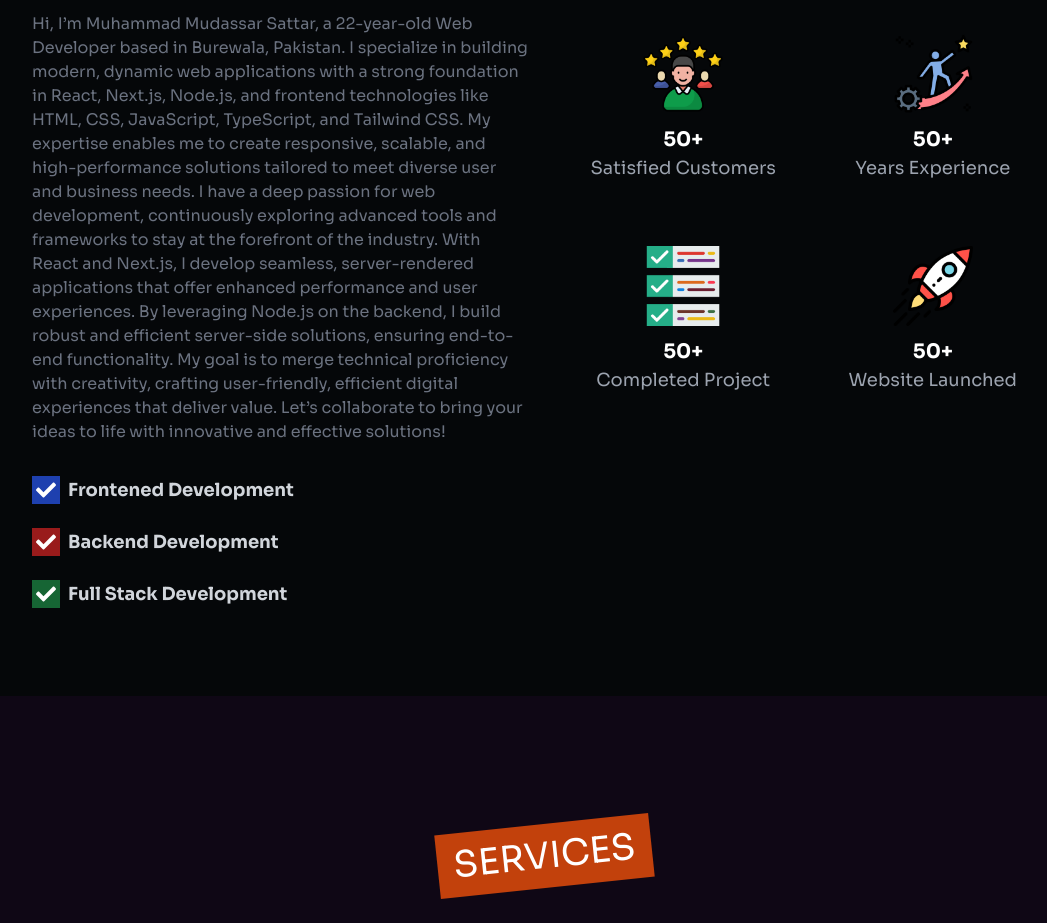
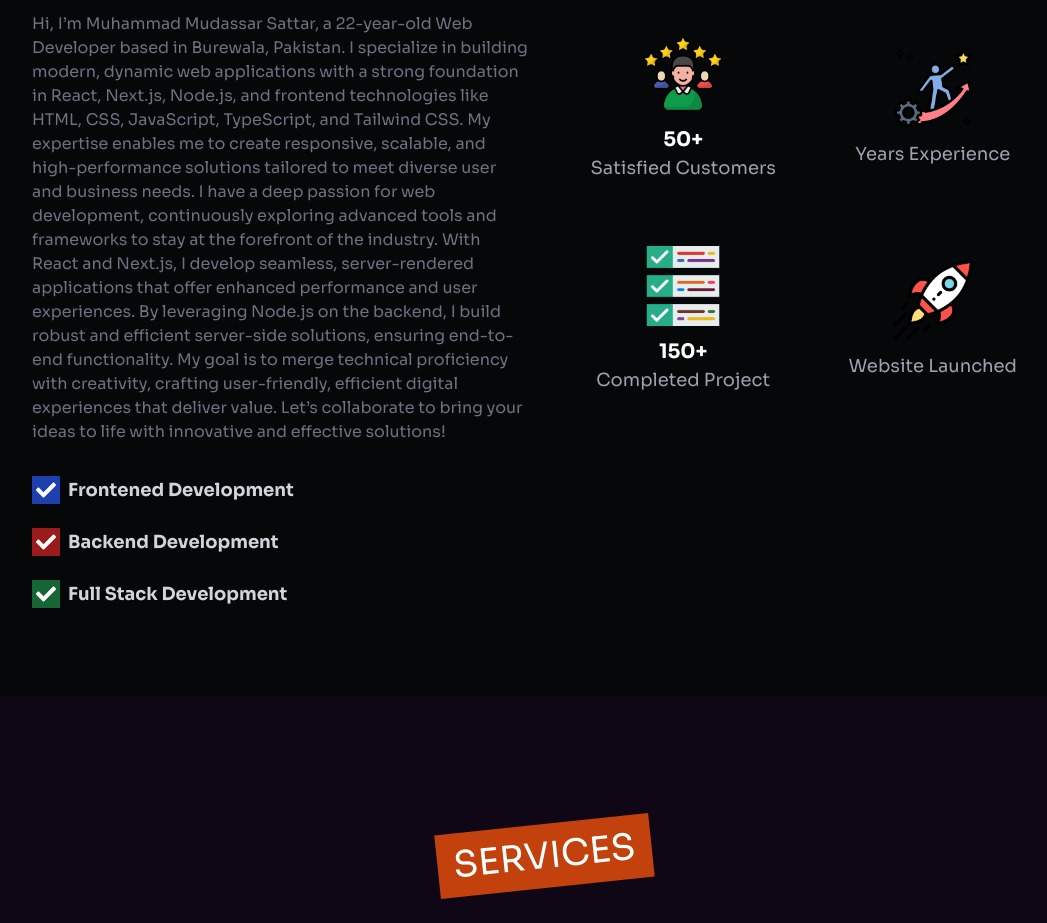
Before and after one commit to MudassarSattar034/next-js-portfolio, a Next.js app: page / in a window 1280 px wide. Shown: the part 1380-2303 px from the top of the page, without its empty margins (96-1143 px from the left). Built offline with nearby package versions, Linux system fonts and the light colour scheme.

Commit message:
Update Experrence

```diff
--- a/app/About/page.tsx
+++ b/app/About/page.tsx
@@ -68,7 +68,7 @@ const About = () => {
               width={80}
               height={80}
             />
-            <p className="mt-3 font-bold text-xl text-white text-center">{aboutInfo.client} </p>
+            <p className="mt-3 font-bold text-xl text-white text-center">{aboutInfo.experrience} </p>
             <p className="text-base sm:text-lg text-gray-400 text-center">Years Experience</p>
           </div>
           {/* 3 */}
@@ -80,7 +80,7 @@ const About = () => {
               width={80}
               height={80}
             />
-            <p className="mt-3 font-bold text-xl text-white text-center">{aboutInfo.client} </p>
+            <p className="mt-3 font-bold text-xl text-white text-center">{aboutInfo.project} </p>
             <p className="text-base sm:text-lg text-gray-400 text-center">Completed Project</p>
           </div>
           {/* 4 */}
@@ -92,7 +92,7 @@ const About = () => {
               width={80}
               height={80}
             />
-            <p className="mt-3 font-bold text-xl text-white text-center">{aboutInfo.client} </p>
+            <p className="mt-3 font-bold text-xl text-white text-center">{aboutInfo.weebsite} </p>
             <p className="text-base sm:text-lg text-gray-400 text-center">
             Website Launched</p>
           </div>
```
